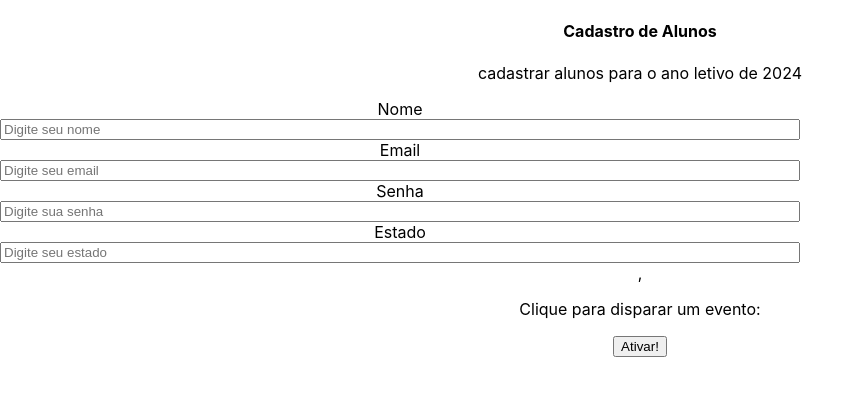
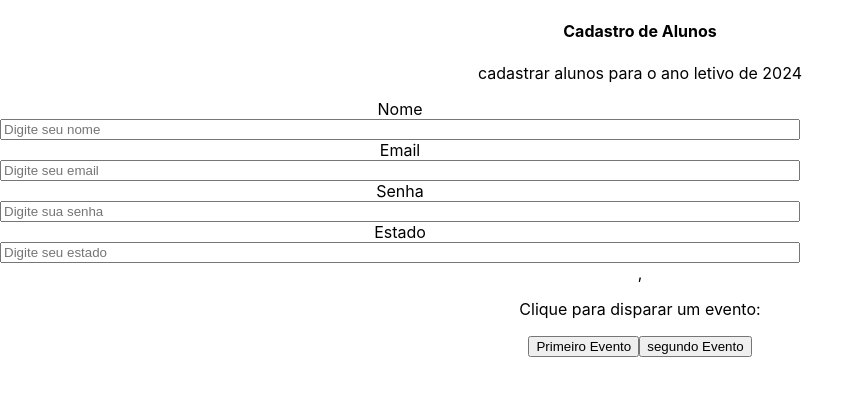
Before and after one commit to LeonardoDMarco/todoList, a React (Create React App) app: page / in a window 1280 px wide. Shown: the top 396 px of the page, without its empty margins (0-865 px from the left). Built offline with nearby package versions, Linux system fonts and the light colour scheme.

Commit message:
props de component pai para filho

```diff
--- a/src/App.js
+++ b/src/App.js
@@ -1,7 +1,6 @@
 import './App.css';
 import FormPerson from "./pages/FormPerson";
-import FormPersonRefactor from "./pages/FormPerson/FormPessoaRefactor";
-import Evento from './pages/FormPerson/Eventos';
+import Evento from './ComponentEvent';
 
 function App() {
   return (
--- /dev/null
+++ b/src/ComponentEvent/button.jsx
@@ -0,0 +1,7 @@
+import React from "react";
+
+const Button = (props) => {
+    return <button onClick={props.event} >{props.text}</button>
+}
+
+export default Button;
--- /dev/null
+++ b/src/ComponentEvent/index.jsx
@@ -0,0 +1,25 @@
+import React from "react";
+import Button from'./button'
+
+const Evento = () => {
+
+    const meuEvento = () => {
+        console.log("Ativando primeiro evento!")
+    }
+
+    const segundoEvento = () => {
+        console.log("Ativando o segundo evento!")
+    }
+
+    return (
+        <>
+        <p>Clique para disparar um evento:</p>
+        <Button event={meuEvento} text="Primeiro Evento"/>
+        <Button event={segundoEvento} text="segundo Evento"/>
+        </>
+
+    )
+
+}
+
+export default Evento;
--- a/src/pages/FormPerson/Eventos/index.jsx
+++ /dev/null
@@ -1,21 +0,0 @@
-import React from "react";
-
-const Evento = () => {
-
-    const meuEvento = () => {
-        console.log( "Opa, fui ativado!")
-    }
-
-
-
-    return (
-        <>
-        <p>Clique para disparar um evento:</p>
-        <button onClick={meuEvento}>Ativar!</button>
-        </>
-
-    )
-
-}
-
-export default Evento;
```
